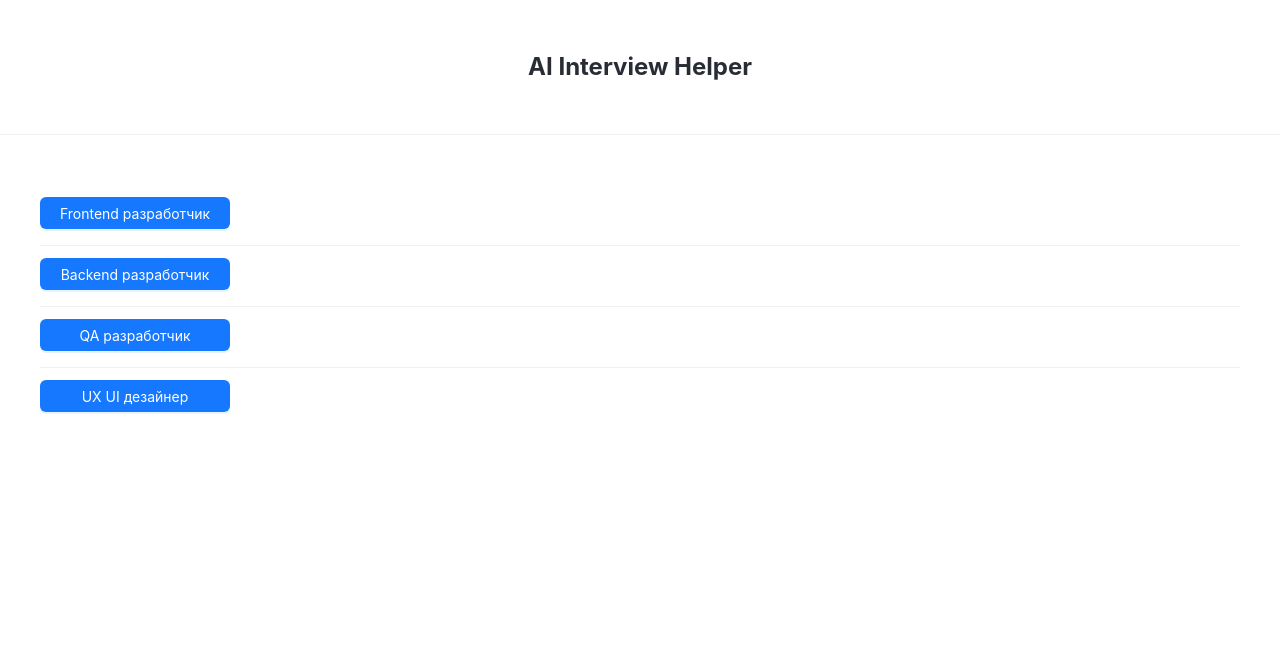
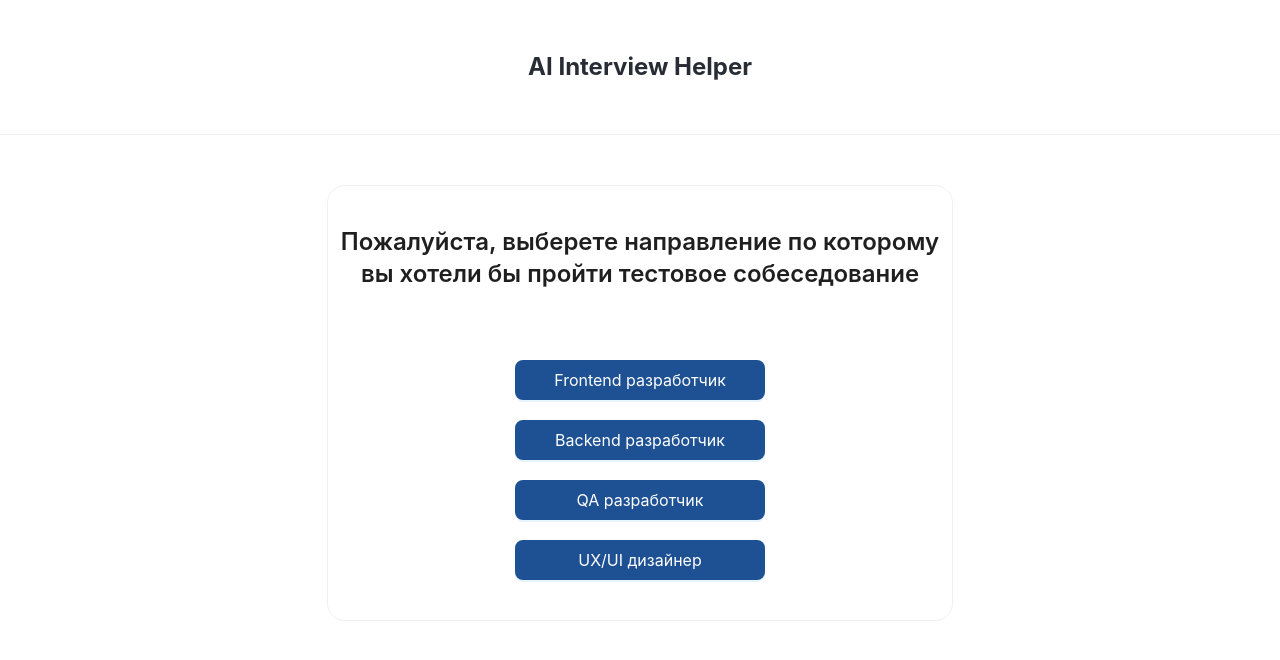
Before and after one commit to emmarrat/ai-interview-helper, a React (Create React App) app: page / in a window 1280 px wide. Shown: the top 660 px of the page. Built offline with nearby package versions, Linux system fonts and the light colour scheme.

Commit message:
fix: changed styles and add title for JobLists

```diff
--- a/src/components/Main/JobList/JobList.module.css
+++ b/src/components/Main/JobList/JobList.module.css
@@ -1,4 +1,28 @@
+.wrapper {
+    max-width: 600px;
+    margin: 0 auto;
+    border: 1px solid rgba(5, 5, 5, 0.06);
+    border-radius: 18px;
+    padding: 40px 12px;
+}
+.wrapper, .list {
+    display: flex;
+    justify-content: center;
+    flex-direction: column;
+    align-items: center;
+}
+.title {
+    text-align: center;
+    margin: 0 0 70px !important;
+}
+
+.list {
+    width: 100%;
+    gap: 20px;
+}
+
 .button {
-    max-width: 190px;
+    max-width: 250px;
     width: 100%;
+    background: #1e5193;
 }
--- a/src/components/Main/JobList/JobList.tsx
+++ b/src/components/Main/JobList/JobList.tsx
@@ -1,5 +1,5 @@
 import React from 'react';
-import { Button, List } from 'antd';
+import { Button, Typography } from 'antd';
 import { JOBS_LIST, MESSAGE_ASK_QUESTIONS } from '../../../utils/constants';
 import { useNavigate } from 'react-router-dom';
 import styles from './JobList.module.css';
@@ -10,31 +10,31 @@ const JobList = () => {
     const navigate = useNavigate();
     const dispatch = useAppDispatch();
     const startInterview = async (position: string) => {
-        const message = await MESSAGE_ASK_QUESTIONS(position);
+        const message = MESSAGE_ASK_QUESTIONS(position);
         await dispatch(askAiQuestion(message));
     };
 
     return (
-        <List
-            itemLayout="horizontal"
-            dataSource={JOBS_LIST}
-            renderItem={(item, index) => (
-                <List.Item>
-                    <List.Item.Meta
-                        title={
+        <div className={styles.wrapper}>
+            <Typography.Title level={3} className={styles.title}>
+                Пожалуйста, выберете направление по которому вы хотели бы пройти
+                тестовое собеседование
+            </Typography.Title>
+            <div className={styles.list}>
+                {JOBS_LIST.map((item) => (
                     <Button
                         type="primary"
                         htmlType="button"
                         onClick={() => startInterview(item.title)}
                         className={styles.button}
+                        key={item.title}
+                        size="large"
                     >
                         {item.title}
                     </Button>
-                        }
-                    />
-                </List.Item>
-            )}
-        />
+                ))}
+            </div>
+        </div>
     );
 };
 
--- a/src/utils/constants.ts
+++ b/src/utils/constants.ts
@@ -1,6 +1,4 @@
 export const APP_URL = 'https://api.openai.com/v1/chat/completions';
-export const API_KEY = 'YOUR_OPENAI_API_KEY';
-
 export const JOBS_LIST = [
     {
         title: 'Frontend разработчик',
@@ -12,7 +10,7 @@ export const JOBS_LIST = [
         title: 'QA разработчик',
     },
     {
-        title: 'UX UI дезайнер',
+        title: 'UX/UI дизайнер',
     },
 ];
 
```
Lines whose indentation alone changed are shown as unchanged.
